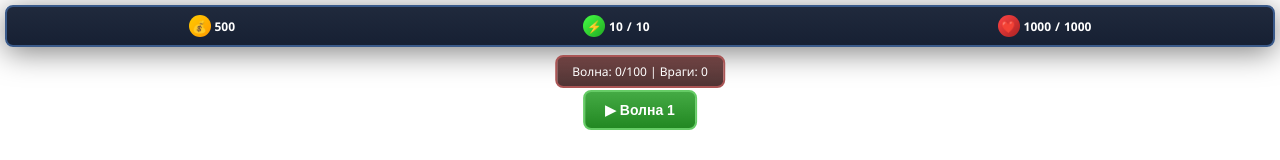
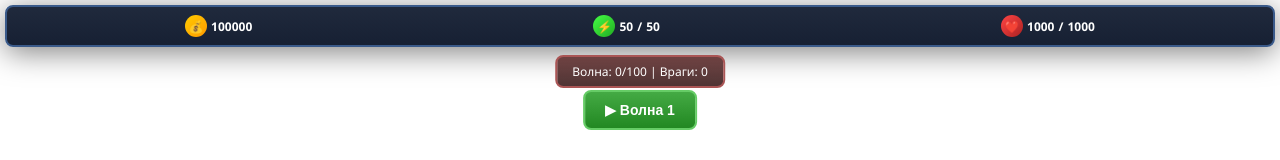
Before and after one commit to dudl1/happybirthdaynariman, a plain HTML site: page index.html in a window 1280 px wide. Shown: the top 160 px of the page. Drawn offline with Linux system fonts and the light colour scheme.

Commit message:
Update index.html

```diff
--- a/index.html
+++ b/index.html
@@ -678,9 +678,9 @@
     <script>
         // Game State
         let gameState = {
-            coins: 500,
-            energy: 10,
-            maxEnergy: 10,
+            coins: 100000,
+            energy: 50,
+            maxEnergy: 50,
             baseHp: 1000,
             baseMaxHp: 1000,
             currentWave: 0,
```
